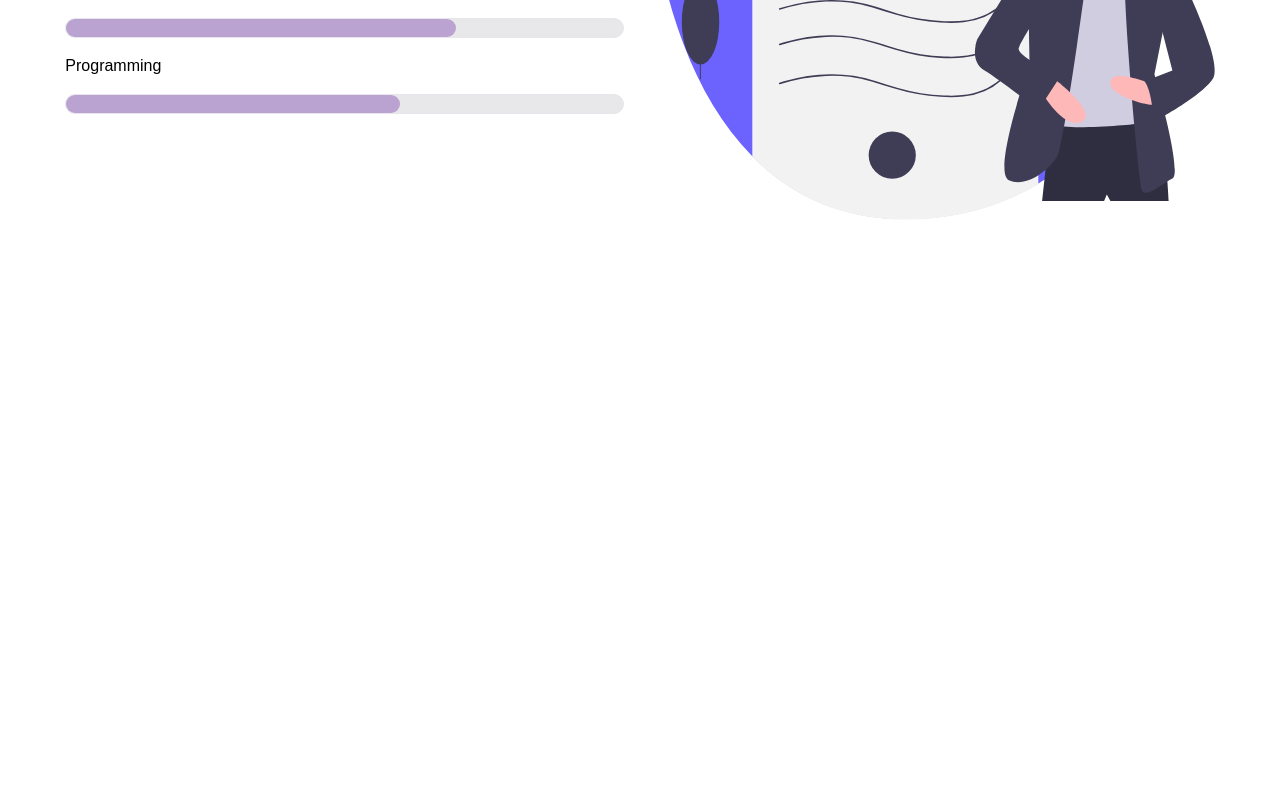
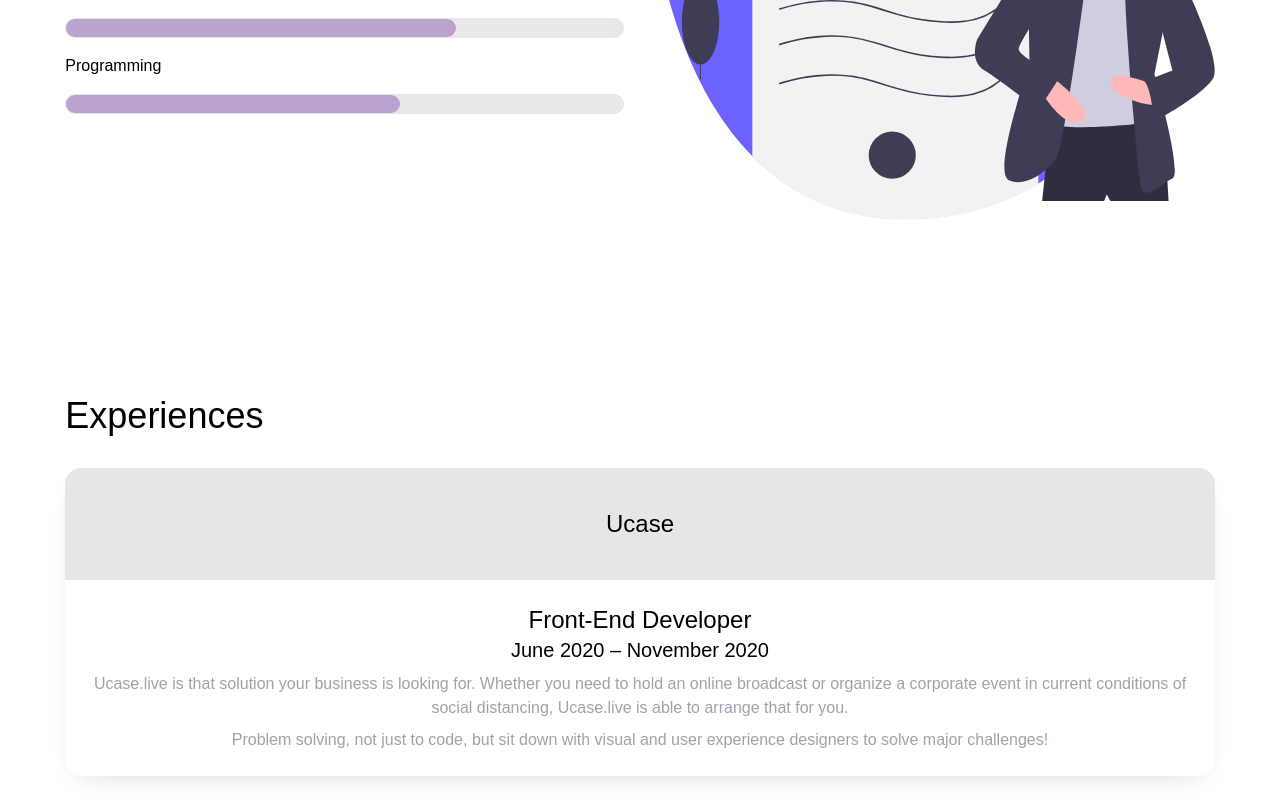
Before and after one commit to khusainovrm/my-portfolio-nextjs, a Next.js app: page / in a window 1280 px wide. Shown: the part 1479-2279 px from the top of the page. Before the commit the page ends 1755 px from the top, so only its background shows below. Built offline with nearby package versions, Linux system fonts and the light colour scheme.

Commit message:
Experiences

```diff
--- /dev/null
+++ b/components/ExperienceCard.tsx
@@ -0,0 +1,23 @@
+import React from 'react'
+import { ICardInfo } from '../ts/app.interfaces'
+
+export default function ExperienceCard({ cardInfo }: { cardInfo: ICardInfo }) {
+  return (
+    <div className={'relative shadow-special rounded-2xl'}>
+      <div className={'w-full bg-primary-600 py-10 px-6 rounded-t-2xl'}>
+        <div className="experience-blurred_div" />
+        <div className="experience-div-company">
+          <h5 className="text-center text-2xl">{cardInfo.company}</h5>
+        </div>
+      </div>
+      <div className="text-center py-6 px-6">
+        <h5 className={'text-2xl'}>{cardInfo.role}</h5>
+        <h5 className={'text-xl mb-2'}>{cardInfo.date}</h5>
+        <p className={'text-gray-400 mb-2'}>{cardInfo.desc}</p>
+        <ul>
+          <li className={'text-gray-400'}>{cardInfo.descBullets[0]}</li>
+        </ul>
+      </div>
+    </div>
+  )
+}
--- /dev/null
+++ b/containers/WorkExperience/WorkExperience.tsx
@@ -0,0 +1,31 @@
+import React from 'react'
+import { workExperiences } from '../../portfolio'
+import ExperienceCard from '../../components/ExperienceCard'
+
+export default function WorkExperience() {
+  return (
+    <div id="experience" className={'subContainer'}>
+      <div className="experience-container" id="workExperience">
+        <div>
+          <h1 className="heading">Experiences</h1>
+          <div className="experience-cards-div">
+            {workExperiences.experience.map((card, idx) => {
+              return (
+                <ExperienceCard
+                  key={idx}
+                  cardInfo={{
+                    company: card.company,
+                    desc: card.desc,
+                    date: card.date,
+                    role: card.role,
+                    descBullets: card.descBullets,
+                  }}
+                />
+              )
+            })}
+          </div>
+        </div>
+      </div>
+    </div>
+  )
+}
--- a/pages/index.tsx
+++ b/pages/index.tsx
@@ -5,6 +5,7 @@
 import Greeting from '../containers/Greering/Greeting'
 import Skills from '../containers/Skills/Skills'
 import StackProgress from '../containers/StackProgress/StackProgress'
+import WorkExperience from '../containers/WorkExperience/WorkExperience'
 
 const DARK_CLASS = 'dark'
 
@@ -36,6 +37,7 @@
         <Greeting />
         <Skills />
         <StackProgress />
+        <WorkExperience />
       </main>
     </ThemeProvider>
   )
--- a/portfolio.ts
+++ b/portfolio.ts
@@ -1,4 +1,10 @@
-import { IMenu, ISkillsSection, ITechStack, IUser } from './ts/app.interfaces'
+import {
+  IMenu,
+  ISkillsSection,
+  ITechStack,
+  IUser,
+  IWorkExperiences,
+} from './ts/app.interfaces'
 
 export const userName: IUser = {
   name: 'Rinat Khusainov',
@@ -79,3 +85,18 @@
     },
   ],
 }
+
+export const workExperiences: IWorkExperiences = {
+  experience: [
+    {
+      role: 'Front-End Developer',
+      company: 'Ucase',
+      date: 'June 2020 – November 2020',
+      desc:
+        'Ucase.live is that solution your business is looking for. Whether you need to hold an online broadcast or organize a corporate event in current conditions of social distancing, Ucase.live is able to arrange that for you.',
+      descBullets: [
+        'Problem solving, not just to code, but sit down with visual and user experience designers to solve major challenges!',
+      ],
+    },
+  ],
+}
--- a/tailwind.config.js
+++ b/tailwind.config.js
@@ -1,3 +1,5 @@
+const { boxShadow } = require('tailwindcss/defaultTheme')
+
 module.exports = {
   purge: [
     './components/**/*.{js,ts,jsx,tsx}',
@@ -7,6 +9,10 @@
   darkMode: 'class', // 'media' or 'class'
   theme: {
     extend: {
+      boxShadow: {
+        ...boxShadow,
+        special: '#00000033 0px 10px 30px -15px',
+      },
       fontFamily: {
         translate: {
           '1/7': '14.2857143%',
```
Also changed, not shown: ts/app.interfaces.ts (+12 -0 lines).
